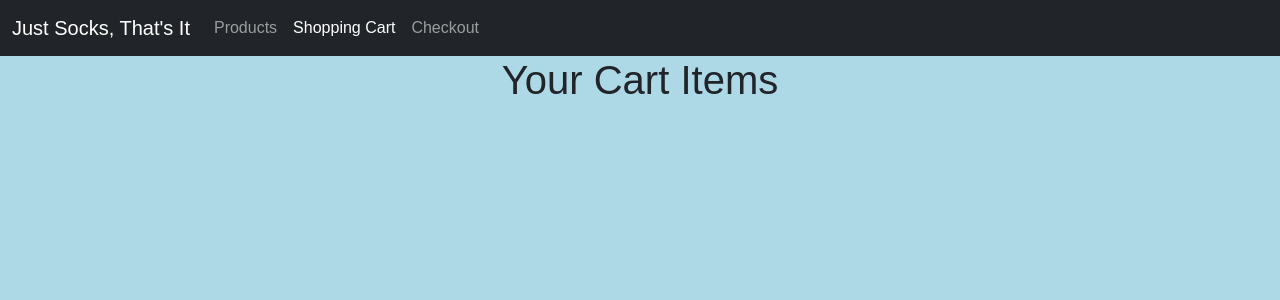
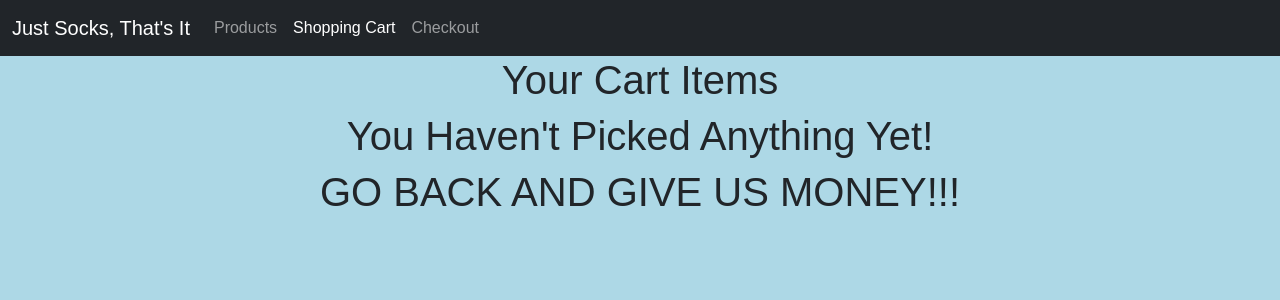
Before and after one commit to PirumZ/web-storefront, a React (Create React App) app: page /cart in a window 1280 px wide. Shown: the top 300 px of the page. Built offline with nearby package versions, Linux system fonts and the light colour scheme; a web font is replaced by a local one.

Commit message:
Works probably pretty good

```diff
--- a/src/Components/CartItem.js
+++ b/src/Components/CartItem.js
@@ -1,6 +1,11 @@
+import { useContext } from "react";
 import "../Sock.css";
+import { Button, Form, Col } from "react-bootstrap";
+import { ShopContext } from "./ShopContext";
 
 export default function CartItem(props) {
+  const { cartItems, addToCart, removeFromCart, updateCartItemCount } =
+    useContext(ShopContext);
   return (
     <div className="sock">
       <div className="image">
@@ -13,6 +18,26 @@ export default function CartItem(props) {
       <div>
         <b>Price: </b>${props.price}
       </div>
+      <div className="countHandler">
+
+
+        <Col lg={4} md={4}>
+          <Form.Group className="mb-3">
+            <Form.Control type="text" placeholder={cartItems[props.id]} onChange={(e) =>
+            updateCartItemCount(Number(e.target.value), props.id)
+          } />
+          </Form.Group>
+        </Col>
+
+        <Button className=" me-2" onClick={() => addToCart(props.id)}>
+          {" "}
+          Add{" "}
+        </Button>
+        <Button  onClick={() => removeFromCart(props.id)}>
+          {" "}
+          Remove{" "}
+        </Button>
+      </div>
     </div>
   );
 }
--- a/src/Components/ShopContext.jsx
+++ b/src/Components/ShopContext.jsx
@@ -11,14 +11,14 @@ const getDefaultCart = () => {
   return cart;
 };
 
-export default function ShopContextProvider(props)  {
+export default function ShopContextProvider(props) {
   const [cartItems, setCartItems] = useState(getDefaultCart());
 
   const getTotalCartAmount = () => {
     var totalAmount = 0;
     for (const item in cartItems) {
       if (cartItems[item] > 0) {
-        var itemInfo = sockdata.find((product) => product.id === Number(item));
+        var itemInfo = sockdata.find((sock) => sock.id === Number(item));
         totalAmount += cartItems[item] * itemInfo.price;
       }
     }
@@ -54,4 +54,4 @@ export default function ShopContextProvider(props)  {
       {props.children}
     </ShopContext.Provider>
   );
-};
+}
--- a/src/Pages/Cart.js
+++ b/src/Pages/Cart.js
@@ -2,19 +2,25 @@ import { useContext } from "react";
 import regsock from "../Components/JSONs/RegularSocks.json";
 import { ShopContext } from "../Components/ShopContext";
 import CartItem from "../Components/CartItem";
-import "../Sock.css"
-import { Row } from "react-bootstrap";
+import "../Sock.css";
+import { Container, Row } from "react-bootstrap";
+import { Button } from "react-bootstrap";
+import { LinkContainer } from "react-router-bootstrap";
 
 export default function CartPage() {
-  const { cartItems } = useContext(ShopContext);
+  const { cartItems, getTotalCartAmount } = useContext(ShopContext);
+
+  const totalAmountBeforeRound = getTotalCartAmount();
+  const totalAmount = totalAmountBeforeRound.toFixed(2);
   const sockdata = regsock;
   return (
+    <Container>
       <div>
         <div>
           <h1>Your Cart Items</h1>
         </div>
         <div>
-      <Row lg={4} md={8} className="justify-content-center">
+          <Row lg={3} md={8} className="justify-content-center">
             {sockdata.map((sock) => {
               if (cartItems[sock.id] !== 0) {
                 return (
@@ -27,10 +33,26 @@ export default function CartPage() {
                   />
                 );
               }
-
             })}
           </Row>
         </div>
+        {totalAmount > 0 ?(
+        <div className="checkout">
+          <p>Subtotal: ${totalAmount}</p>
+          <LinkContainer to="/products">
+            <Button className="btn btn-primary m-1">Continue Shopping</Button>
+          </LinkContainer>
+          <LinkContainer to="/checkout">
+            <Button className="btn btn-primary m-1">Checkout</Button>
+          </LinkContainer>
         </div>
+        ):(
+          <div>
+          <h1>You Haven't Picked Anything Yet!</h1>
+          <h1>GO BACK AND GIVE US MONEY!!!</h1>
+          </div>
+        )}
+      </div>
+    </Container>
   );
 }
```
Also changed, not shown: src/Components/CheckoutForm.js (+30 -17 lines). Lines whose indentation alone changed are shown as unchanged.
